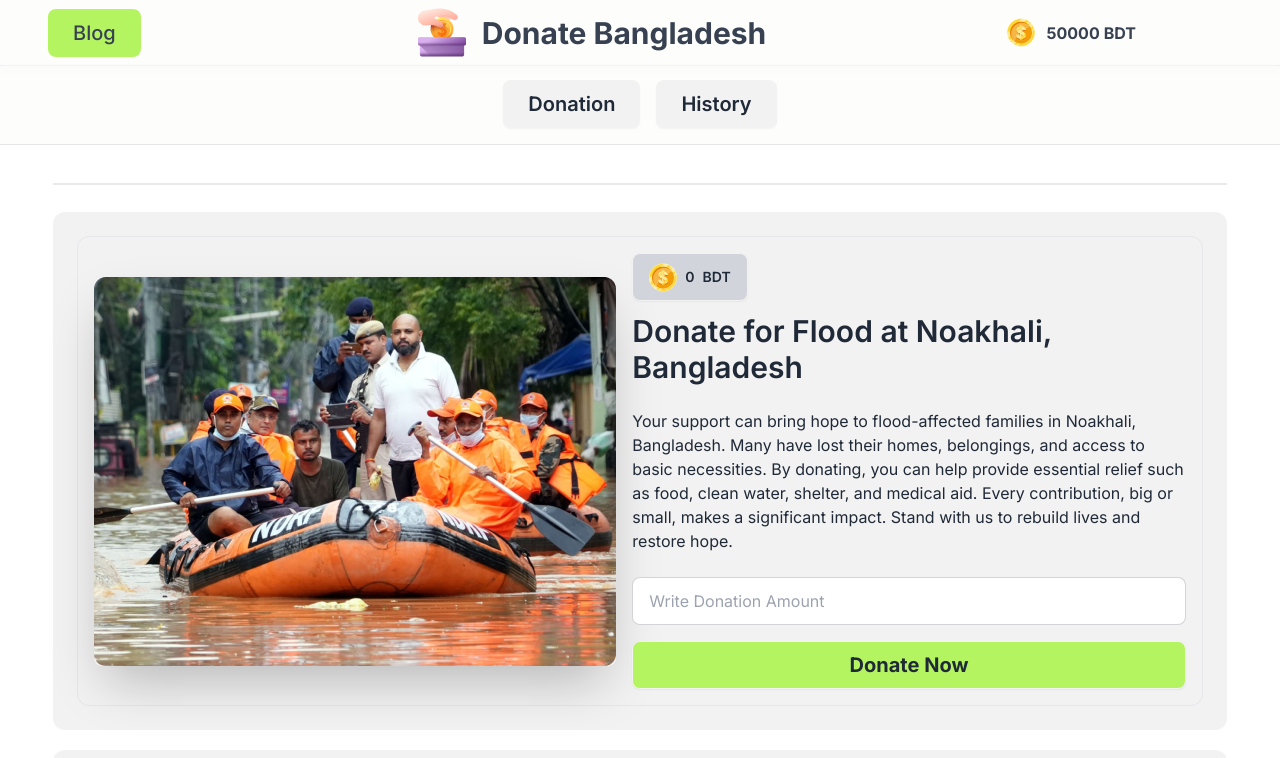
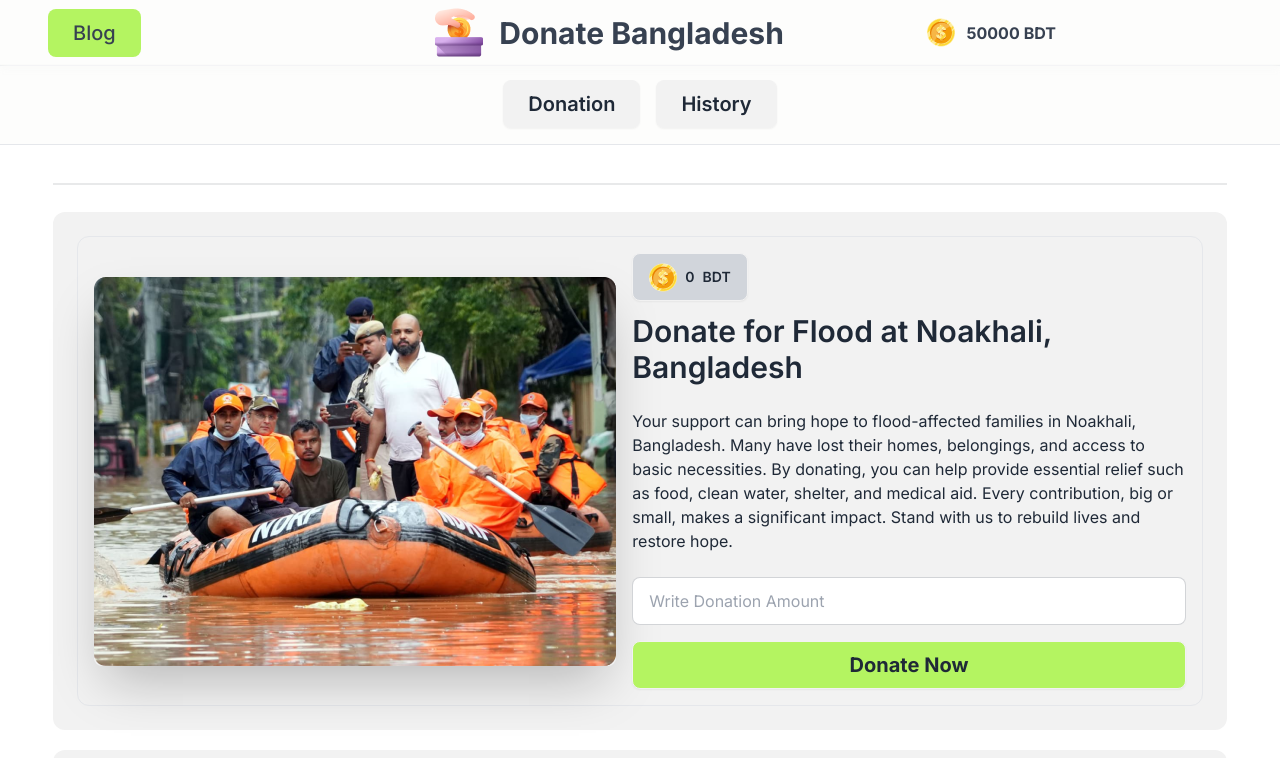
Before and after one commit to MohammadRayhan190720/PH-assainment--5, a plain HTML site: page index.html in a window 1280 px wide. Shown: the top 758 px of the page. Drawn offline with nearby package versions, Linux system fonts and the light colour scheme.

Commit message:
fixing responsive issue

```diff
--- a/index.html
+++ b/index.html
@@ -50,11 +50,11 @@
     </div>
     <div class="navbar-center flex justify-center items-center gap-4 text-gray-700">
       <img class="invisible md:visible" src="./images/logo.png" alt="Logo">
-      <h3 class="text-2xl lg:text-3xl font-bold mr-10 md:mr-0">Donate Bangladesh</h3>
+      <h3 class="text-2xl lg:text-3xl font-bold mr-10 md:mr-0 invisible lg:visible">Donate Bangladesh</h3>
     </div>
-    <div class="navbar-end lg:space-x-3 mr-24 flex items-center">
-      <img class="invisible md:visible" src="./images/coin.png" alt="Coin">
-      <p id="account-balance" class="font-bold text-gray-700 flex gap-1 mr-5 md:mr-0">50000 <span>BDT</span></p>
+    <div class="navbar-end lg:space-x-3 pr-44 flex items-center">
+      <img src="./images/coin.png" alt="Coin">
+      <p id="account-balance" class="font-bold text-gray-700 flex gap-1">50000 <span>BDT</span></p>
     </div>
   </div>
 
```
